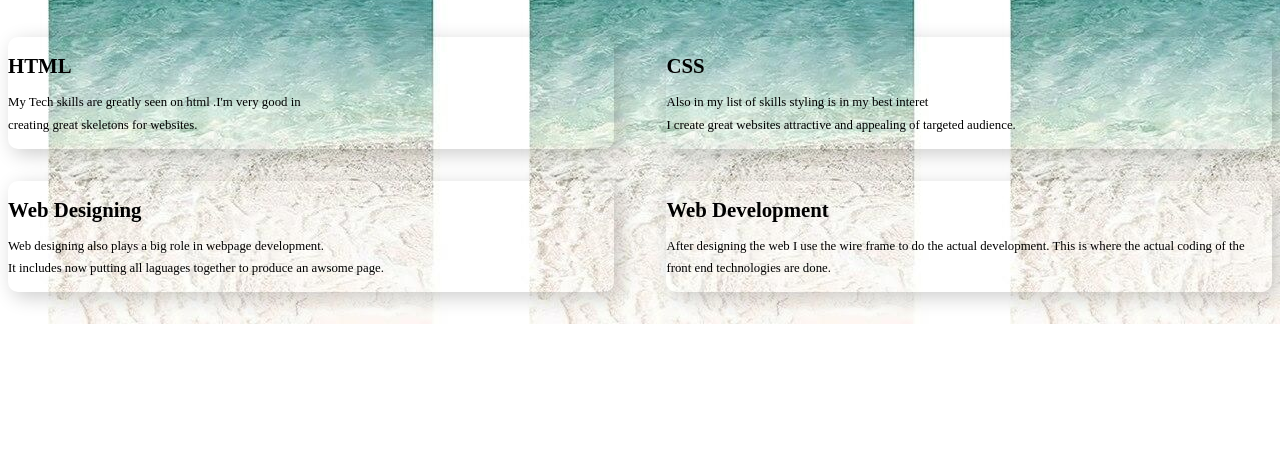
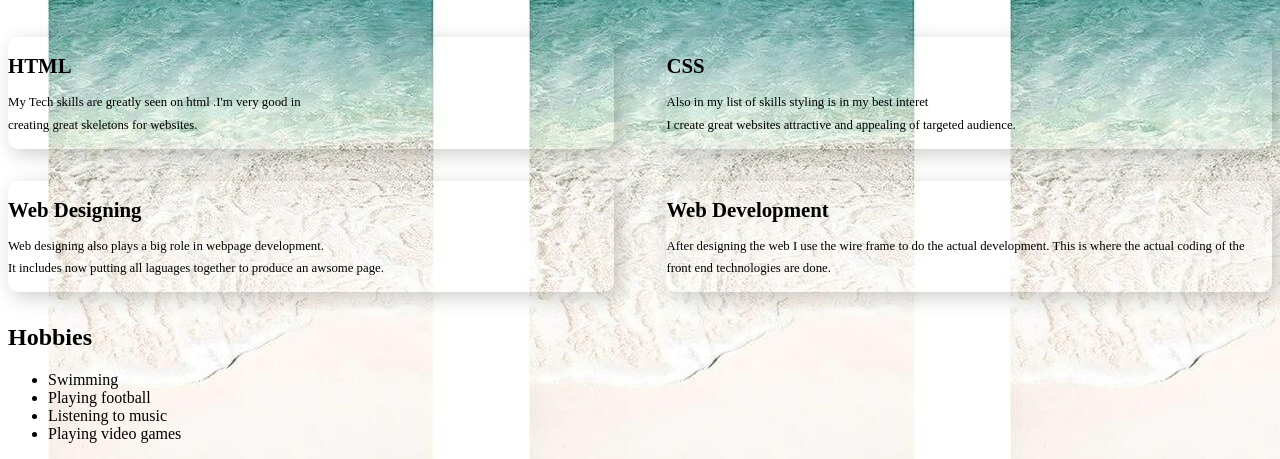
Before and after one commit to Ngare-Arnold10/Portfolio-landing-page, a plain HTML site: page index.html in a window 1280 px wide. Shown: the part 716-1175 px from the top of the page. Before the commit the page ends 1040 px from the top, so only its background shows below. Drawn offline with Linux system fonts and the light colour scheme.

Commit message:
update index.html

```diff
--- a/index.html
+++ b/index.html
@@ -80,6 +80,15 @@
             </div>
         </div>
     </div>
+    <div class="hobbies">
+        <h2>Hobbies</h2>
+        <ul>
+            <li>Swimming</li>
+            <li>Playing football</li>
+            <li>Listening to music</li>
+            <li>Playing video games</li>
+        </ul>
+    </div>
 
 </body>
 </html>
```
Also changed, not shown: style.css (line endings or trailing spaces).
